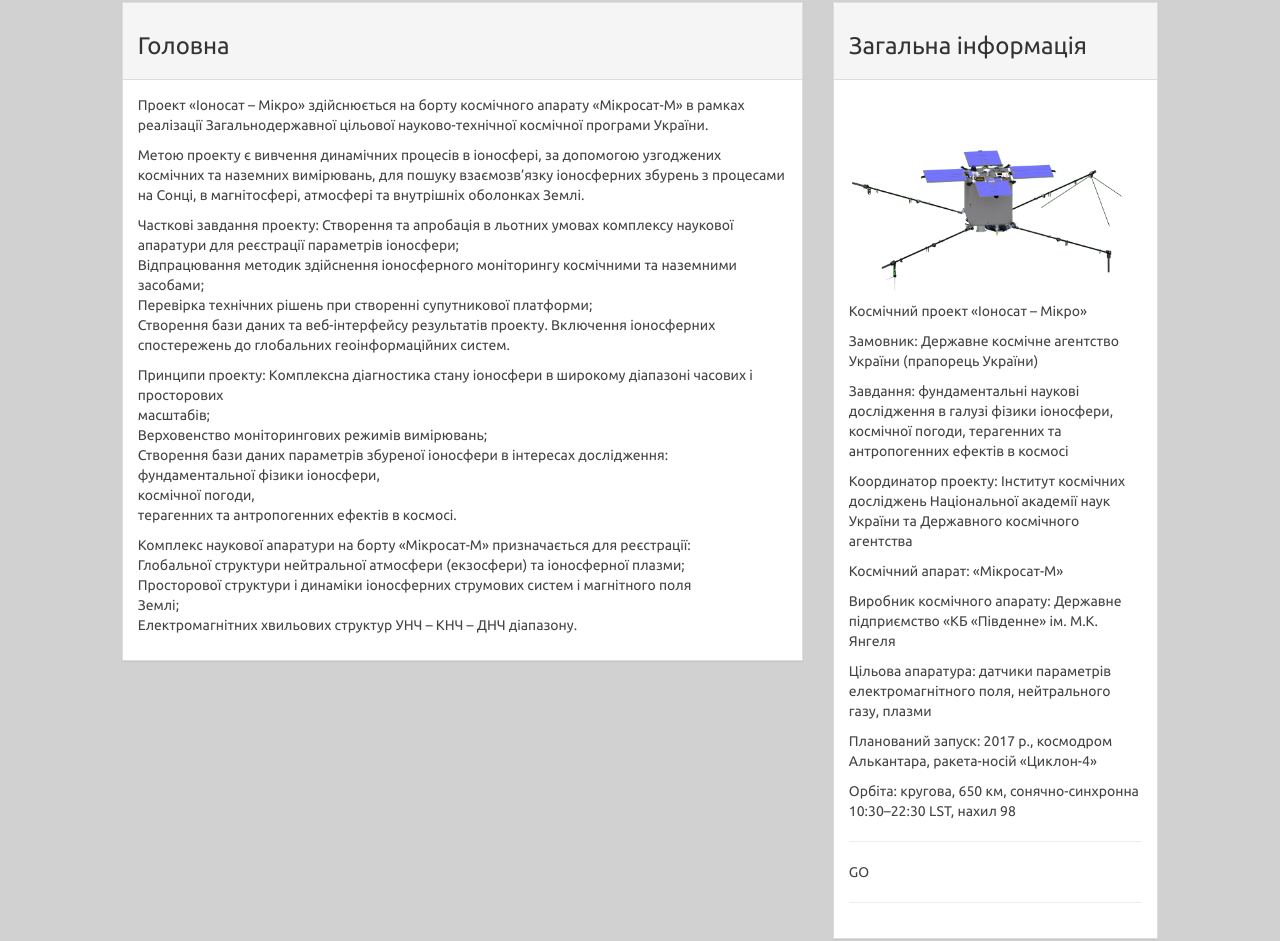
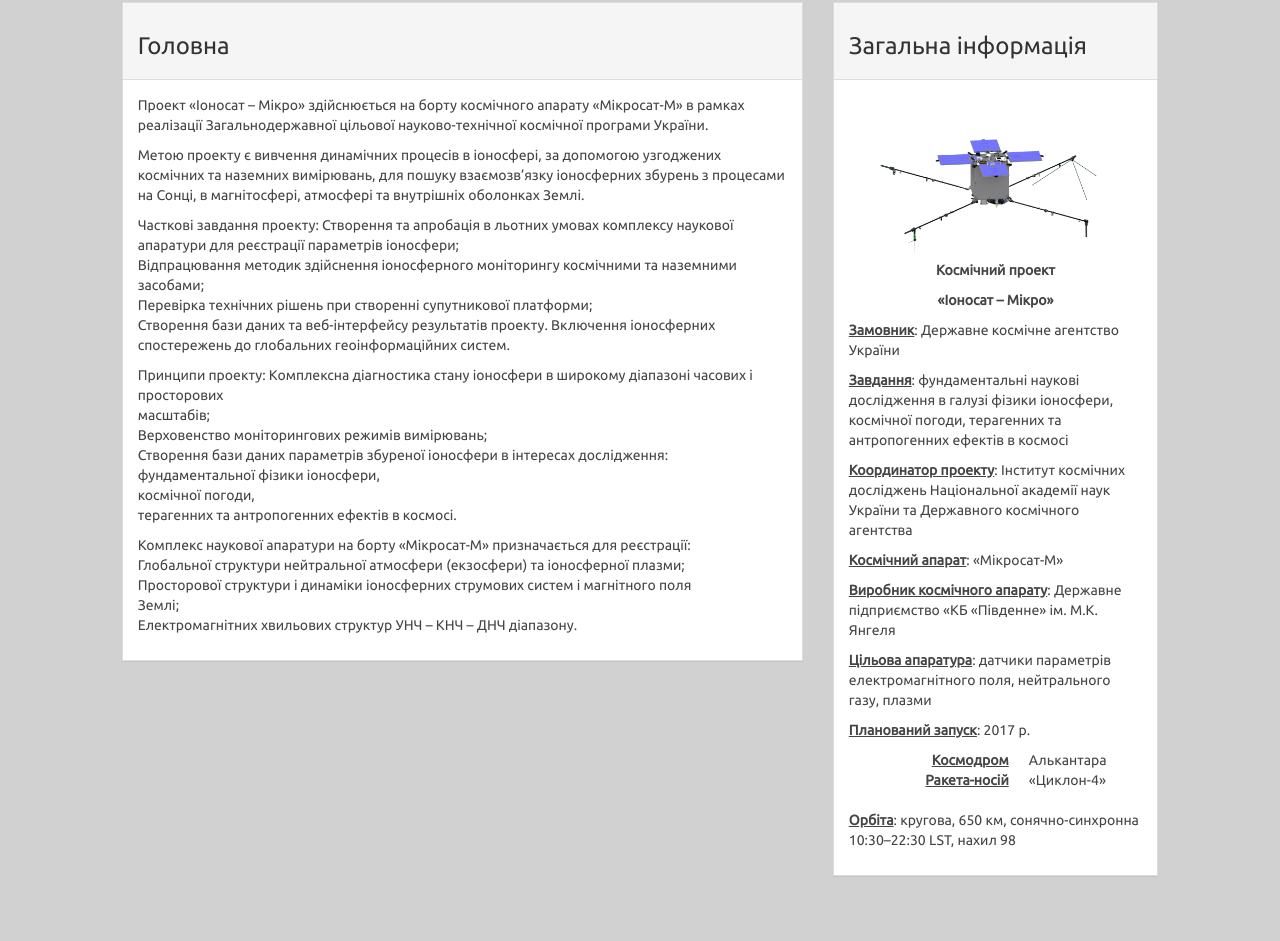
Before and after one commit to MammutAlex/Promis_site, a website: page index.html in a window 1280 px wide. Shown: the part 931-1872 px from the top of the page. Drawn offline with nearby package versions, Linux system fonts and the light colour scheme.

Commit message:
text work

```diff
--- a/css/styles.css
+++ b/css/styles.css
@@ -342,5 +342,5 @@ footer .nav > li > a:hover {
 }
 
 .width-companion {
-    width: 100%;
+    width: 80%;
 }
--- a/index.html
+++ b/index.html
@@ -138,36 +138,43 @@
                                     <h3>Загальна інформація</h3></div>
                                 <div class="panel-body">
                                     <img src="img/2_2_middle.gif"
-                                         class=" width-companion">
-                                    <p>Космічний проект «Іоносат – Мікро»</p>
+                                         class="center-block width-companion">
 
-                                    <p>Замовник: Державне космічне агентство України (прапорець України)</p>
+                                    <p class="text-center"><strong>Космічний проект</strong></p>
 
-                                    <p>Завдання: фундаментальні наукові дослідження в галузі фізики іоносфери, космічної
+                                    <p class="text-center"><strong>«Іоносат – Мікро»</strong></p>
+
+                                    <p><strong><u>Замовник</u></strong>: Державне космічне агентство України </p>
+
+                                    <p><strong><u>Завдання</u></strong>: фундаментальні наукові дослідження в галузі
+                                        фізики іоносфери, космічної
                                         погоди, терагенних та антропогенних ефектів в космосі</p>
 
-                                    <p>Координатор проекту: Інститут космічних досліджень Національної академії наук
+                                    <p><strong><u>Координатор проекту</u></strong>: Інститут космічних досліджень
+                                        Національної академії наук
                                         України
                                         та Державного космічного агентства</p>
 
-                                    <p>Космічний апарат: «Мікросат-М»</p>
+                                    <p><strong><u>Космічний апарат</u></strong>: «Мікросат-М»</p>
 
-                                    <p>Виробник космічного апарату: Державне підприємство «КБ «Південне» ім. М.К.
+                                    <p><strong><u>Виробник космічного апарату</u></strong>: Державне підприємство «КБ
+                                        «Південне» ім. М.К.
                                         Янгеля</p>
 
-                                    <p>Цільова апаратура: датчики параметрів електромагнітного поля, нейтрального газу,
+                                    <p><strong><u>Цільова апаратура</u></strong>: датчики параметрів електромагнітного
+                                        поля, нейтрального газу,
                                         плазми</p>
 
-                                    <p>Планований запуск: 2017 р.,
-                                        космодром Алькантара,
-                                        ракета-носій «Циклон-4»</p>
-
-                                    <p>Орбіта: кругова, 650 км,
+                                    <p><strong><u>Планований запуск</u></strong>: 2017 р.
+                                    <dl class="dl-horizontal">
+                                        <dt><u>Космодром</u></dt>
+                                        <dd>Алькантара</dd>
+                                        <dt><u>Ракета-носій</u></dt>
+                                        <dd>«Циклон-4»</dd>
+                                    </dl>
+                                    <p><strong><u>Орбіта</u></strong>: кругова, 650 км,
                                         сонячно-синхронна 10:30–22:30 LST,
                                         нахил 98</p>
-                                    <hr>
-                                    GO
-                                    <hr>
                                 </div>
                             </div>
                         </div>
```
Lines whose indentation alone changed are shown as unchanged.
